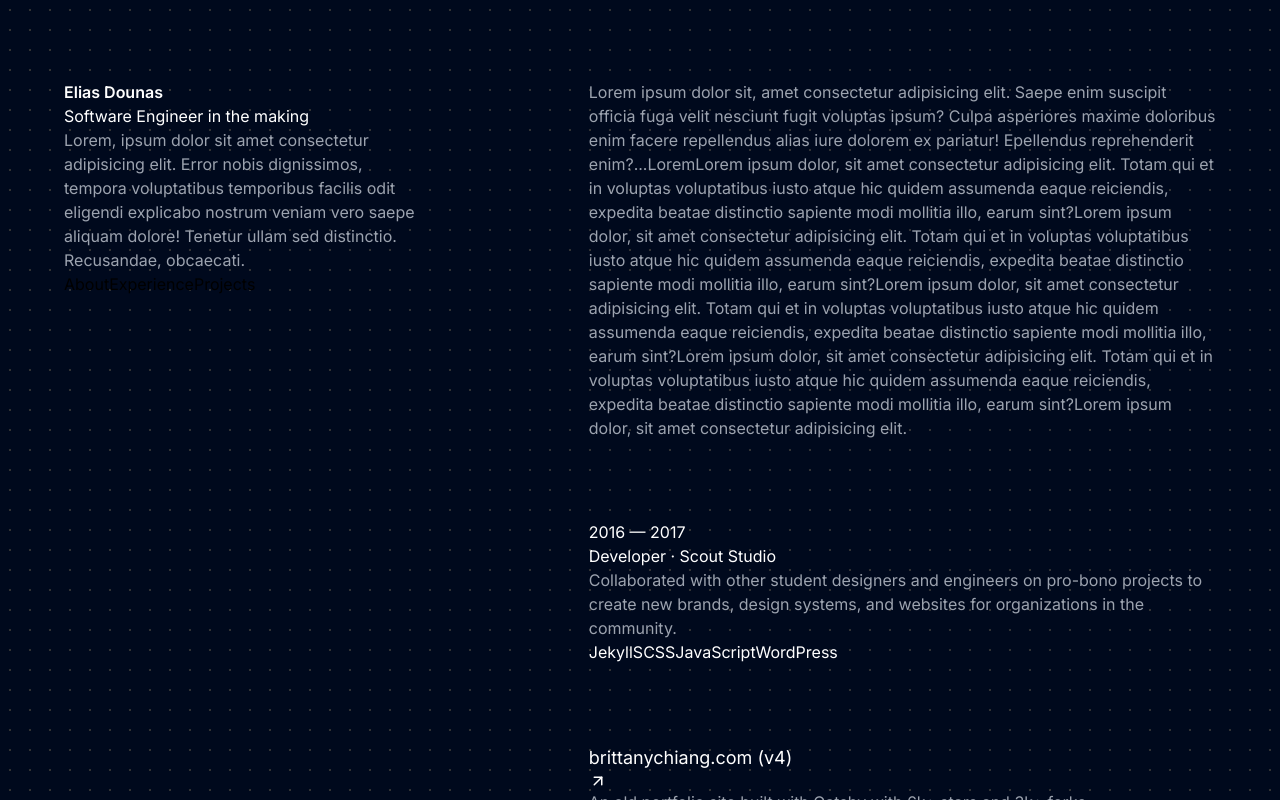
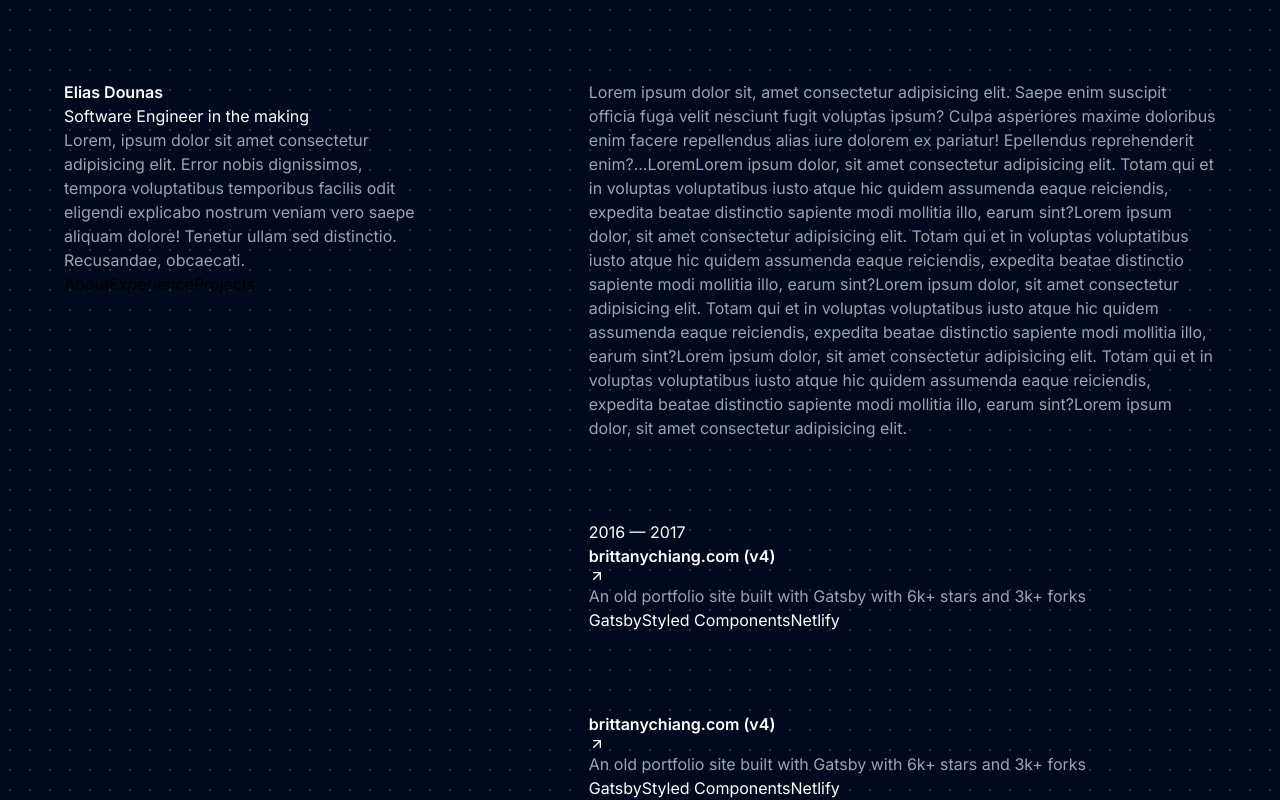
Before and after one commit to eliasDounas/my-portfolio, a Next.js app: page / in a window 1280 px wide. Built offline with nearby package versions, Linux system fonts and the light colour scheme.

Commit message:
added projects list

```diff
--- a/src/Components/ExpCard.jsx
+++ b/src/Components/ExpCard.jsx
@@ -1,46 +1,49 @@
-export default function ExperienceCard() {
+import { FiArrowUpRight } from "react-icons/fi";
+
+export default function ExperienceCard({
+  date,
+  title,
+  link,
+  description,
+  tags,
+}) {
     return (
-      <div className="group max-w-xl p-6 hover:bg-gray-900 text-white rounded-2xl shadow-lg hover:shadow-xl transition duration-100">
+      <div className="group/inner max-w-xl p-6 hover:bg-gray-900 hover:!opacity-100 group-hover/outer:opacity-50 transition-opacity text-white rounded-2xl shadow-lg hover:shadow-xl">
         {/* Responsive Layout for Date + Title */}
         <div className="flex flex-col sm:flex-row sm:justify-start gap-4 mb-2">
           {/* Date */}
-          <div className="text-gray-500 text-sm min-w-32">2016 — 2017</div>
+          <div className="text-gray-500 text-sm min-w-32">{date}</div>
 
           {/* Title and Content */}
           <div>
             {/* Title */}
             <a
-              href="https://scoutstudio.com"
+            href={link}
             target="_blank"
             rel="noopener noreferrer"
-              className="text-white font-medium group-hover:text-teal-400 hover:underline"
+            className="text-md font-semibold text-white group-hover/inner:text-teal-400 flex items-center gap-2"
           >
-              Developer · Scout Studio
+            {title}
+            <FiArrowUpRight className="transition-transform duration-300 transform -ml-1 -mb-1 group-hover/inner:translate-x-1 group-hover/inner:translate-y-[-3px]" />
           </a>
 
             {/* Description */}
             <div>
-              <p className="text-gray-400 mt-2">
-                Collaborated with other student designers and engineers on pro-bono
-                projects to create new brands, design systems, and websites for
-                organizations in the community.
+              <p className="text-sm text-gray-400 mt-2">
+              {description}
               </p>
             </div>
 
             {/* Tags */}
           <div className="flex flex-wrap gap-2 mt-4">
-              <span className="bg-gray-800 text-teal-400 text-xs px-3 py-1 rounded-full">
-                Jekyll
+            {tags.map((tag, index) => (
+              <span
+                key={index}
+                className="bg-gray-800 text-teal-400 text-xs px-3 py-1 rounded-full"
+              >
+                {tag}
               </span>
-              <span className="bg-gray-800 text-teal-400 text-xs px-3 py-1 rounded-full">
-                SCSS
-              </span>
-              <span className="bg-gray-800 text-teal-400 text-xs px-3 py-1 rounded-full">
-                JavaScript
-              </span>
-              <span className="bg-gray-800 text-teal-400 text-xs px-3 py-1 rounded-full">
-                WordPress
-              </span>
+            ))}
           </div>
           </div>
         </div>
--- /dev/null
+++ b/src/Components/ExpList.jsx
@@ -0,0 +1,21 @@
+import ExperienceCard from "./ExpCard";
+
+const experience = [
+  {
+    date: "2016 — 2017",
+    title: "brittanychiang.com (v4)",
+    link: "https://brittanychiang.com",
+    description: "An old portfolio site built with Gatsby with 6k+ stars and 3k+ forks",
+    tags: ["Gatsby", "Styled Components", "Netlify"],
+  },
+];
+
+export default function ExpList() {
+  return (
+    <div className="grid gap-6 group/outer">
+      {experience.map((experience, index) => (
+        <ExperienceCard key={index} {...experience} />
+      ))}
+    </div>
+  );
+}
--- a/src/Components/NameBio.jsx
+++ b/src/Components/NameBio.jsx
@@ -1,6 +1,5 @@
 import { useState, useRef } from "react";
 import { useEffect } from "react";
-import Nav from "./Nav";
 
 const NameBio = () => {
   const [text, setText] = useState("Elias Dounas");
@@ -45,7 +44,7 @@ const NameBio = () => {
   return (
     <div className="max-w-lg">
       <h1
-        className="text-white text-6xl whitespace-nowrap -tracking-wide rounded-[clamp(0.4rem,0.75vw,1rem)] font-semibold"
+        className="text-white text-5xl whitespace-nowrap -tracking-wide rounded-[clamp(0.4rem,0.75vw,1rem)] font-semibold"
         onMouseOver={handleMouseOver}
       >
         {text}
--- a/src/Components/ProjectsCard.jsx
+++ b/src/Components/ProjectsCard.jsx
@@ -26,13 +26,13 @@ export default function ProjectsCard({
             href={link}
             target="_blank"
             rel="noopener noreferrer"
-            className="text-lg font-bold text-teal-400 group-hover/inner:underline flex items-center gap-2"
+            className="text-md font-semibold text-white group-hover/inner:text-teal-400 flex items-center gap-2"
           >
             {title}
             <FiArrowUpRight className="transition-transform duration-300 transform -ml-1 -mb-1 group-hover/inner:translate-x-1 group-hover/inner:translate-y-[-3px]" />
           </a>
 
-          <p className="text-gray-400 mt-1">{description}</p>
+          <p className="text-gray-400 text-sm mt-1">{description}</p>
 
           {/* Tags */}
           <div className="flex flex-wrap gap-2 mt-4">
--- a/src/app/page.js
+++ b/src/app/page.js
@@ -5,7 +5,7 @@ import { useEffect, useRef } from "react";
 import NameBio from "../Components/NameBio";
 import Nav from "@/Components/Nav";
 import ProjectsList from "@/Components/ProjectsList";
-import ExperienceCard from "@/Components/ExpCard";
+import ExperienceList from "@/Components/ExpList";
 
 export default function Home() {
   const auraRef = useRef(null);
@@ -66,7 +66,7 @@ export default function Home() {
             </section>
 
             <section id="experience" className="mt-20">
-                <ExperienceCard />
+                <ExperienceList />
             </section>
             <section id="projects" className="mt-20">
                 <h3 className="font-semibold text-lg text-white mb-6 lg:hidden">Projects</h3>
```
Lines whose indentation alone changed are shown as unchanged.
